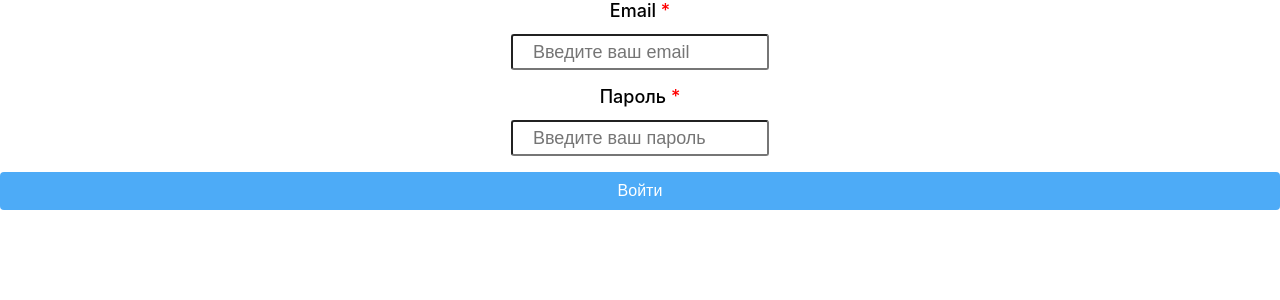
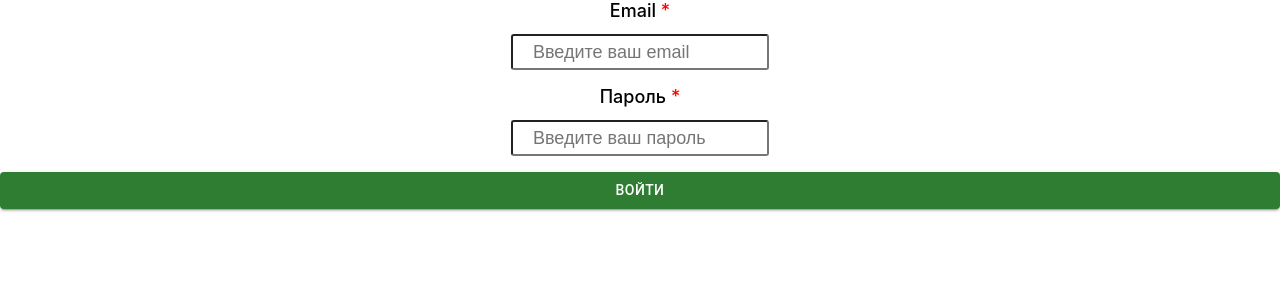
Before and after one commit to paha1985/RouterHW, a React (Vite) app: page /login in a window 1280 px wide. Shown: the top 300 px of the page. Built offline with nearby package versions, Linux system fonts and the light colour scheme.

Commit message:
feat: change buttons to material ui components

```diff
--- a/src/components/auth-status.jsx
+++ b/src/components/auth-status.jsx
@@ -1,5 +1,6 @@
 import { useNavigate } from "react-router-dom";
 import { useAuth } from "../context/auth-provider";
+import { Button } from "@mui/material";
 
 export function AuthStatus() {
   const auth = useAuth();
@@ -17,9 +18,9 @@ export function AuthStatus() {
   return (
     <p>
       Welcome user {auth.user}
-      <button variant="contained" coloe="error" onClick={handleSingout}>
+      <Button variant="contained" coloe="error" onClick={handleSingout}>
         Sign out
-      </button>
+      </Button>
     </p>
   );
 }
--- a/src/pages/singin/components/singin-form.jsx
+++ b/src/pages/singin/components/singin-form.jsx
@@ -1,6 +1,7 @@
 import { useState } from "react";
 import { useLocation, useNavigate } from "react-router-dom";
 import users from "../../../data/users.json";
+import { Button } from "@mui/material";
 import Input from "../../../components/common/input/input";
 import { useAuth } from "../../../context/auth-provider";
 
@@ -62,14 +63,14 @@ export const SinginForm = ({ onSubmit }) => {
         variant=""
       />
 
-      <button
+      <Button
         variant="contained"
         color="success"
         type="submit"
         className="submitButton"
       >
         Войти
-      </button>
+      </Button>
     </form>
   );
 };
```
